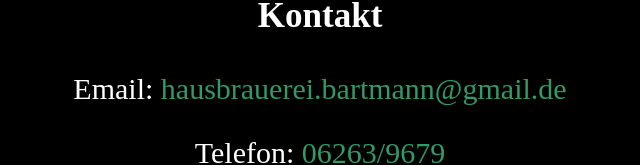
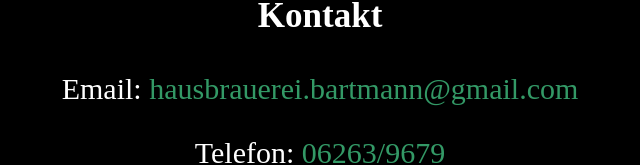
Before and after one commit to simonb11111/simonb11111.github.io, a plain HTML site: page index.html in a window 1280 px wide. Shown: the part 1207-1372 px from the top of the page, without its empty margins (320-960 px from the left). Drawn offline with Linux system fonts and the light colour scheme.

Commit message:
Update index.html

```diff
--- a/index.html
+++ b/index.html
@@ -43,7 +43,7 @@ a:link {
 		<p>Öffnungszeiten: Samstag 14:00 - 18:00</p>
 		<br>
 		<h3>Kontakt</h3>
-		<p class="link">Email: <a href="mailto:hausbrauerei.bartmann@gmail.de">hausbrauerei.bartmann@gmail.de</a></p>
+		<p class="link">Email: <a href="mailto:hausbrauerei.bartmann@gmail.com">hausbrauerei.bartmann@gmail.com</a></p>
 		<p class="link">Telefon: <a href="tel:+4962639679">06263/9679</a></p>
 	</body>
 </html>
```
